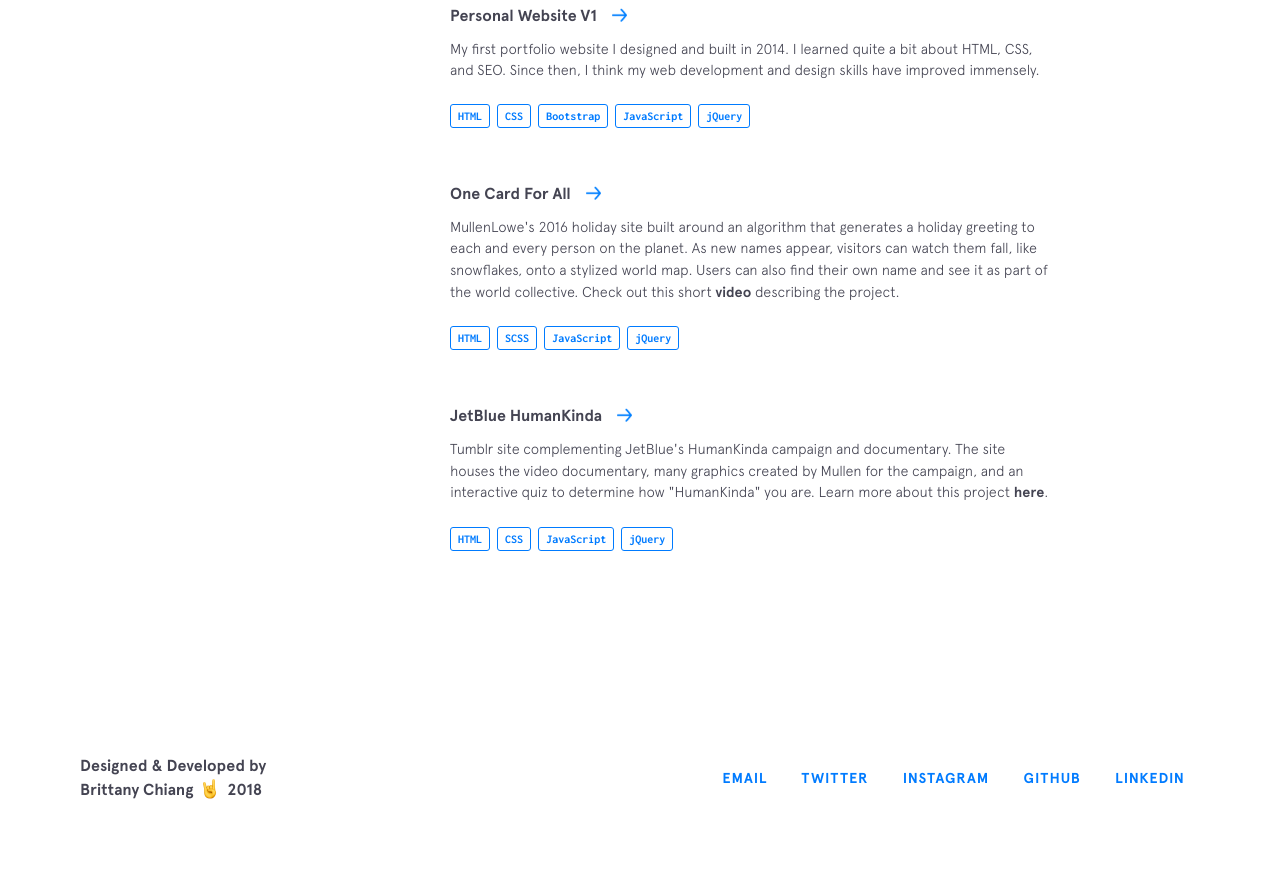
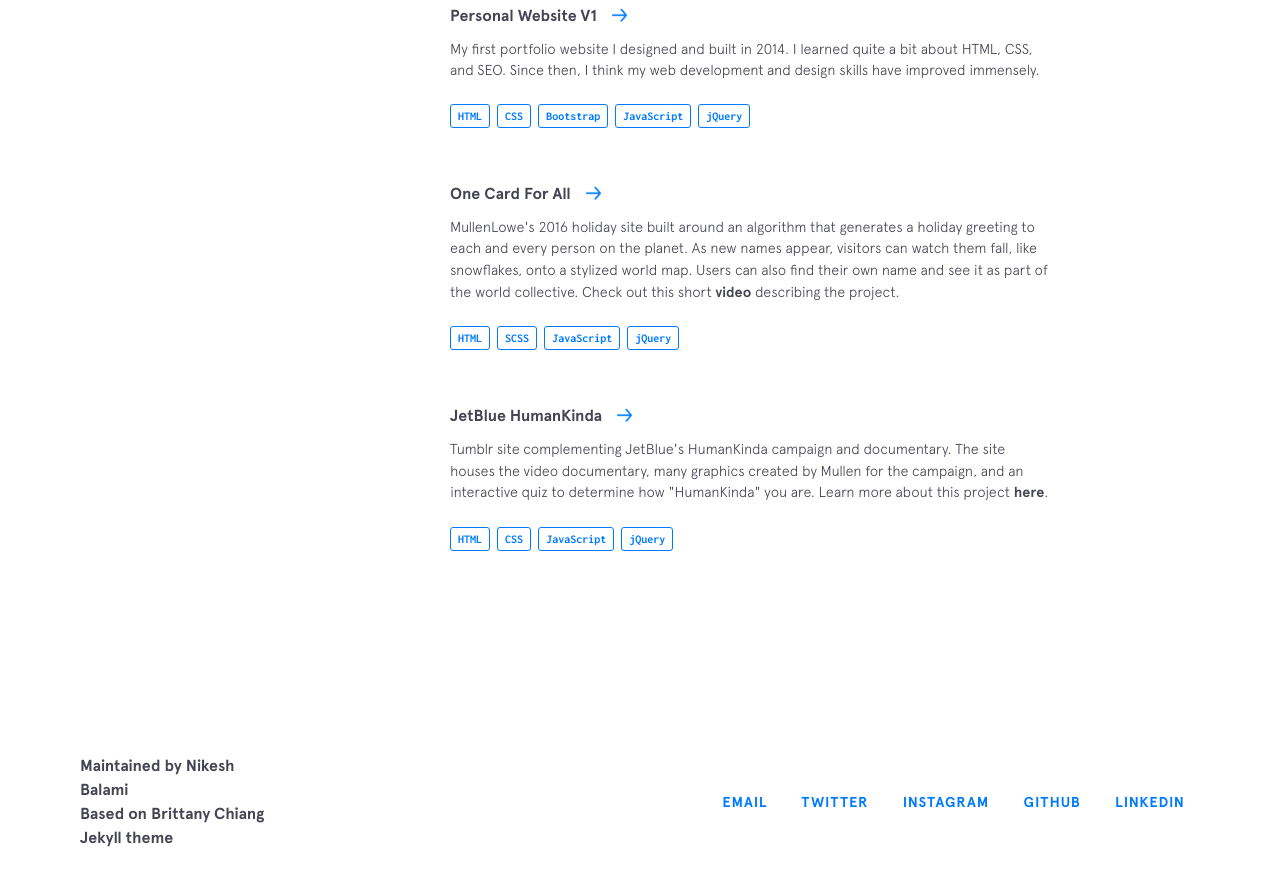
Before and after one commit to nikeshbalami/nikeshbalami.github.io, a Jekyll site: the page built from index.html, in a window 1280 px wide and 900 px high, scrolled down 6180 px. Shown: the top 886 px of the window. Built offline with Jekyll 4.4.1, drawn with Linux system fonts in a browser that asks for light colours; nearby versions of some CDN libraries; before the commit the page ends 7032 px from its top, so only the background shows below that.

Commit message:
Update footer.html

```diff
--- a/_includes/footer.html
+++ b/_includes/footer.html
@@ -1,12 +1,10 @@
 <footer class="footer">
   <div class="footer__copyright">
     <div class="top">
-      <span>Designed &amp; Developed by</span>
+      <span>Maintained by Nikesh Balami</span>
     </div>
     <div class="bottom">
-      <span>Brittany Chiang</span>
-      <img class="emoji" src="{{site.baseurl}}/img/emojis/rockon.png" alt="emoji">
-      <span>2018</span>
+      <span>Based on Brittany Chiang Jekyll theme</span>
     </div>
   </div>
   <div class="footer__links">
```
